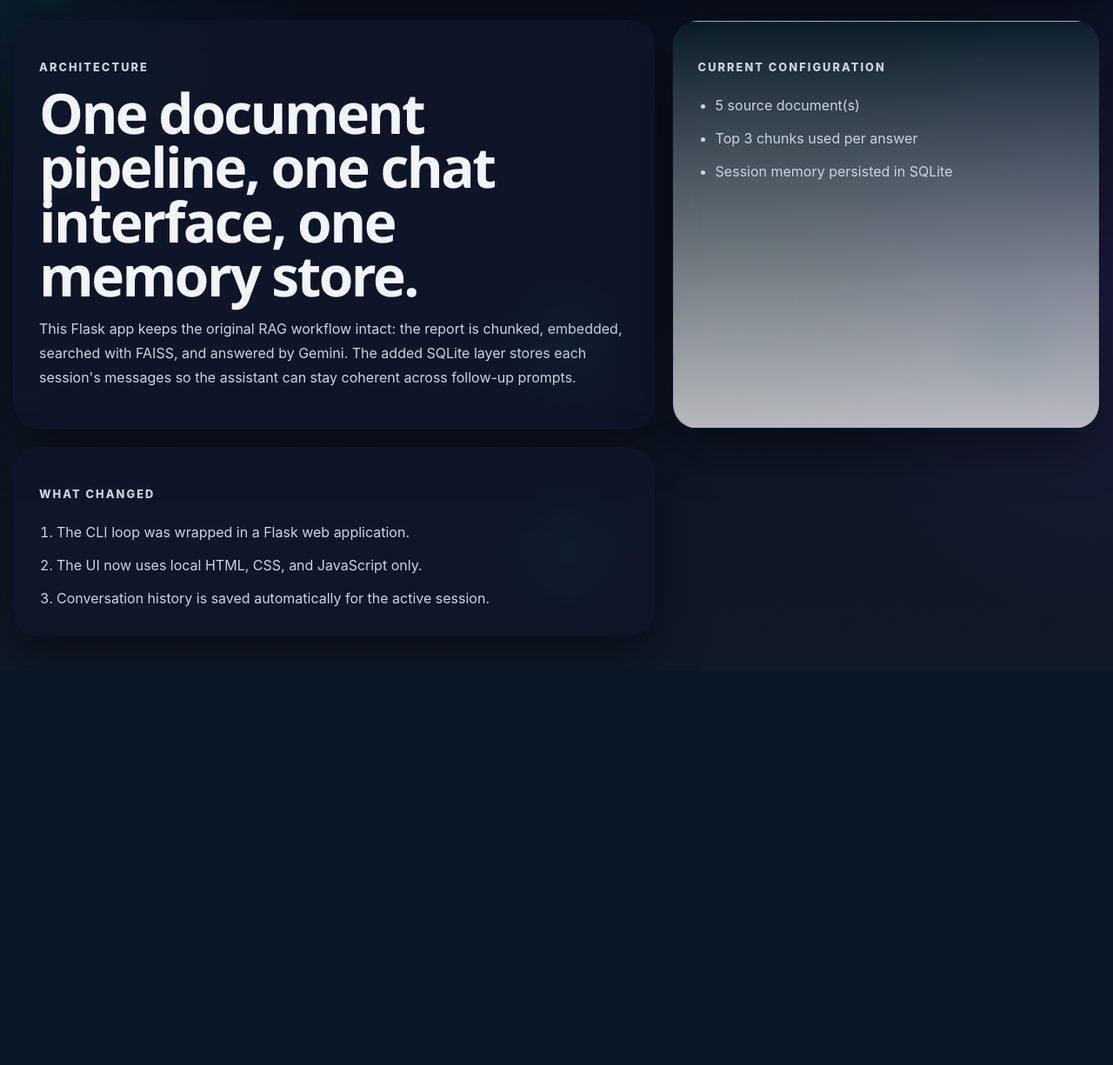
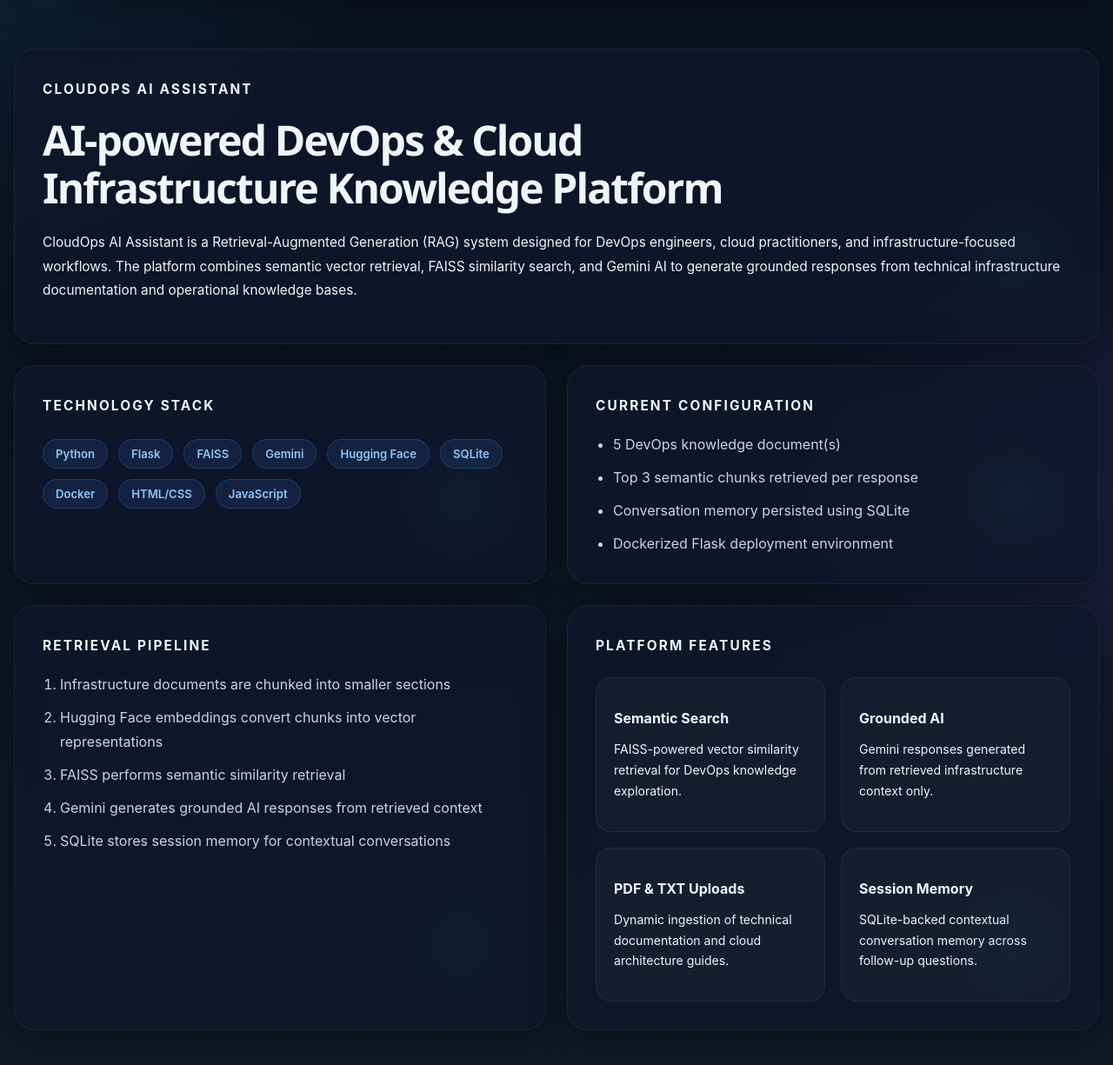
Before and after one commit to LeeBenShimon/cloudops-ai-assistant, a Flask app: page /about in a window 1280 px wide. Shown: the part 92-1317 px from the top of the page at 87% size. Before the commit the page ends 835 px from the top, so only its background shows below. Run offline with Flask 3, Linux system fonts and the light colour scheme; data comes from the database, SQL or seed files in the repository; parts of the project's set-up code (start-up, migrations or seed data) failed here and were passed over.

Commit message:
about fixing

```diff
--- a/static/css/about.css
+++ b/static/css/about.css
@@ -1,12 +1,197 @@
-.about-grid .about-panel:first-child {
-	min-height: 100%;
+.about-grid {
+
+    display: grid;
+
+    grid-template-columns: repeat(2, 1fr);
+
+    gap: 24px;
+
+    margin-top: 32px;
 }
 
-.about-panel p:first-of-type {
-	margin-top: 14px;
+.about-panel {
+
+    padding: 32px;
+
+    border-radius: 24px;
+
+    background:
+        rgba(15, 23, 42, 0.82);
+
+    border:
+        1px solid rgba(255,255,255,0.06);
+
+    backdrop-filter: blur(16px);
+
+    box-shadow:
+        0 10px 40px rgba(0,0,0,0.35);
 }
 
-.about-panel ul,
-.about-panel ol {
-	margin-top: 18px;
+.hero-panel {
+
+    grid-column: span 2;
 }
+
+.about-panel h1 {
+
+    font-size: clamp(2rem, 4vw, 3rem);
+
+    line-height: 1.15;
+
+    letter-spacing: -0.04em;
+
+    margin-bottom: 22px;
+
+    max-width: 900px;
+}
+
+.about-panel p {
+
+    color: var(--text-2);
+
+    line-height: 1.8;
+
+    font-size: 0.96rem;
+}
+
+.eyebrow {
+
+    color: #60a5fa;
+
+    text-transform: uppercase;
+
+    font-size: 0.78rem;
+
+    font-weight: 700;
+
+    letter-spacing: 0.14em;
+
+    margin-bottom: 16px;
+}
+
+/* STACK TAGS */
+
+.stack-tags {
+
+    display: flex;
+
+    flex-wrap: wrap;
+
+    gap: 12px;
+
+    margin-top: 24px;
+}
+
+.stack-tags span {
+
+    padding: 8px 14px;
+
+    border-radius: 999px;
+
+    background:
+        rgba(59,130,246,0.12);
+
+    border:
+        1px solid rgba(59,130,246,0.25);
+
+    color:
+        #93c5fd;
+
+    font-size: 0.82rem;
+
+    font-weight: 600;
+}
+
+/* CONFIG */
+
+.config-list,
+.pipeline-list {
+
+    margin-top: 18px;
+
+    padding-left: 20px;
+
+    display: flex;
+
+    flex-direction: column;
+
+    gap: 14px;
+
+    color: var(--text-2);
+
+    line-height: 1.7;
+}
+
+/* FEATURE GRID */
+
+.feature-grid {
+
+    display: grid;
+
+    grid-template-columns: repeat(2, 1fr);
+
+    gap: 18px;
+
+    margin-top: 22px;
+}
+
+.feature-card {
+
+    padding: 20px;
+
+    border-radius: 18px;
+
+    background:
+        rgba(255,255,255,0.03);
+
+    border:
+        1px solid rgba(255,255,255,0.06);
+
+    transition:
+        transform 0.25s ease,
+        border-color 0.25s ease;
+}
+
+.feature-card:hover {
+
+    transform: translateY(-4px);
+
+    border-color:
+        rgba(59,130,246,0.28);
+}
+
+.feature-card h3 {
+
+    margin-bottom: 10px;
+
+    font-size: 1rem;
+
+    color: var(--text-1);
+}
+
+.feature-card p {
+
+    font-size: 0.88rem;
+
+    line-height: 1.7;
+}
+
+/* RESPONSIVE */
+
+@media (max-width: 900px) {
+
+    .about-grid {
+
+        grid-template-columns: 1fr;
+    }
+
+    .hero-panel {
+
+        grid-column: span 1;
+    }
+
+    .feature-grid {
+
+        grid-template-columns: 1fr;
+    }
+}
--- a/templates/about.html
+++ b/templates/about.html
@@ -1,34 +1,168 @@
 {% extends "base.html" %}
-{% block title %}About the RAG Console{% endblock %}
+{% block title %}About CloudOps AI{% endblock %}
 
 {% block extra_css %}
 <link rel="stylesheet" href="{{ url_for('static', filename='css/about.css') }}">
 {% endblock %}
 
 {% block content %}
+
 <section class="about-grid">
-  <article class="about-panel panel">
-    <p class="eyebrow">Architecture</p>
-    <h1>One document pipeline, one chat interface, one memory store.</h1>
-    <p>This Flask app keeps the original RAG workflow intact: the report is chunked, embedded, searched with FAISS, and answered by Gemini. The added SQLite layer stores each session's messages so the assistant can stay coherent across follow-up prompts.</p>
+
+  <!-- HERO -->
+  <article class="about-panel panel hero-panel">
+
+    <p class="eyebrow">
+      CloudOps AI Assistant
+    </p>
+
+    <h1>
+      AI-powered DevOps & Cloud Infrastructure Knowledge Platform
+    </h1>
+
+    <p>
+      CloudOps AI Assistant is a Retrieval-Augmented Generation (RAG)
+      system designed for DevOps engineers, cloud practitioners,
+      and infrastructure-focused workflows.
+
+      The platform combines semantic vector retrieval,
+      FAISS similarity search, and Gemini AI to generate
+      grounded responses from technical infrastructure
+      documentation and operational knowledge bases.
+    </p>
+
   </article>
 
+  <!-- TECH STACK -->
   <article class="about-panel panel accent-panel">
-    <p class="eyebrow">Current configuration</p>
-    <ul>
-      <li>{{ document_count }} source document(s)</li>
-      <li>Top {{ retrieval_k }} chunks used per answer</li>
-      <li>Session memory persisted in SQLite</li>
-    </ul>
+
+    <p class="eyebrow">
+      Technology Stack
+    </p>
+
+    <div class="stack-tags">
+
+      <span>Python</span>
+      <span>Flask</span>
+      <span>FAISS</span>
+      <span>Gemini</span>
+      <span>Hugging Face</span>
+      <span>SQLite</span>
+      <span>Docker</span>
+      <span>HTML/CSS</span>
+      <span>JavaScript</span>
+
+    </div>
+
   </article>
 
+  <!-- CURRENT CONFIG -->
   <article class="about-panel panel">
-    <p class="eyebrow">What changed</p>
-    <ol>
-      <li>The CLI loop was wrapped in a Flask web application.</li>
-      <li>The UI now uses local HTML, CSS, and JavaScript only.</li>
-      <li>Conversation history is saved automatically for the active session.</li>
+
+    <p class="eyebrow">
+      Current Configuration
+    </p>
+
+    <ul class="config-list">
+
+      <li>
+        {{ document_count }} DevOps knowledge document(s)
+      </li>
+
+      <li>
+        Top {{ retrieval_k }} semantic chunks retrieved per response
+      </li>
+
+      <li>
+        Conversation memory persisted using SQLite
+      </li>
+
+      <li>
+        Dockerized Flask deployment environment
+      </li>
+
+    </ul>
+
+  </article>
+
+  <!-- HOW IT WORKS -->
+  <article class="about-panel panel">
+
+    <p class="eyebrow">
+      Retrieval Pipeline
+    </p>
+
+    <ol class="pipeline-list">
+
+      <li>
+        Infrastructure documents are chunked into smaller sections
+      </li>
+
+      <li>
+        Hugging Face embeddings convert chunks into vector representations
+      </li>
+
+      <li>
+        FAISS performs semantic similarity retrieval
+      </li>
+
+      <li>
+        Gemini generates grounded AI responses from retrieved context
+      </li>
+
+      <li>
+        SQLite stores session memory for contextual conversations
+      </li>
+
     </ol>
+
   </article>
+
+  <!-- FEATURES -->
+  <article class="about-panel panel">
+
+    <p class="eyebrow">
+      Platform Features
+    </p>
+
+    <div class="feature-grid">
+
+      <div class="feature-card">
+        <h3>Semantic Search</h3>
+        <p>
+          FAISS-powered vector similarity retrieval
+          for DevOps knowledge exploration.
+        </p>
+      </div>
+
+      <div class="feature-card">
+        <h3>Grounded AI</h3>
+        <p>
+          Gemini responses generated from retrieved
+          infrastructure context only.
+        </p>
+      </div>
+
+      <div class="feature-card">
+        <h3>PDF & TXT Uploads</h3>
+        <p>
+          Dynamic ingestion of technical documentation
+          and cloud architecture guides.
+        </p>
+      </div>
+
+      <div class="feature-card">
+        <h3>Session Memory</h3>
+        <p>
+          SQLite-backed contextual conversation memory
+          across follow-up questions.
+        </p>
+      </div>
+
+    </div>
+
+  </article>
+
 </section>
+
 {% endblock %}
```
